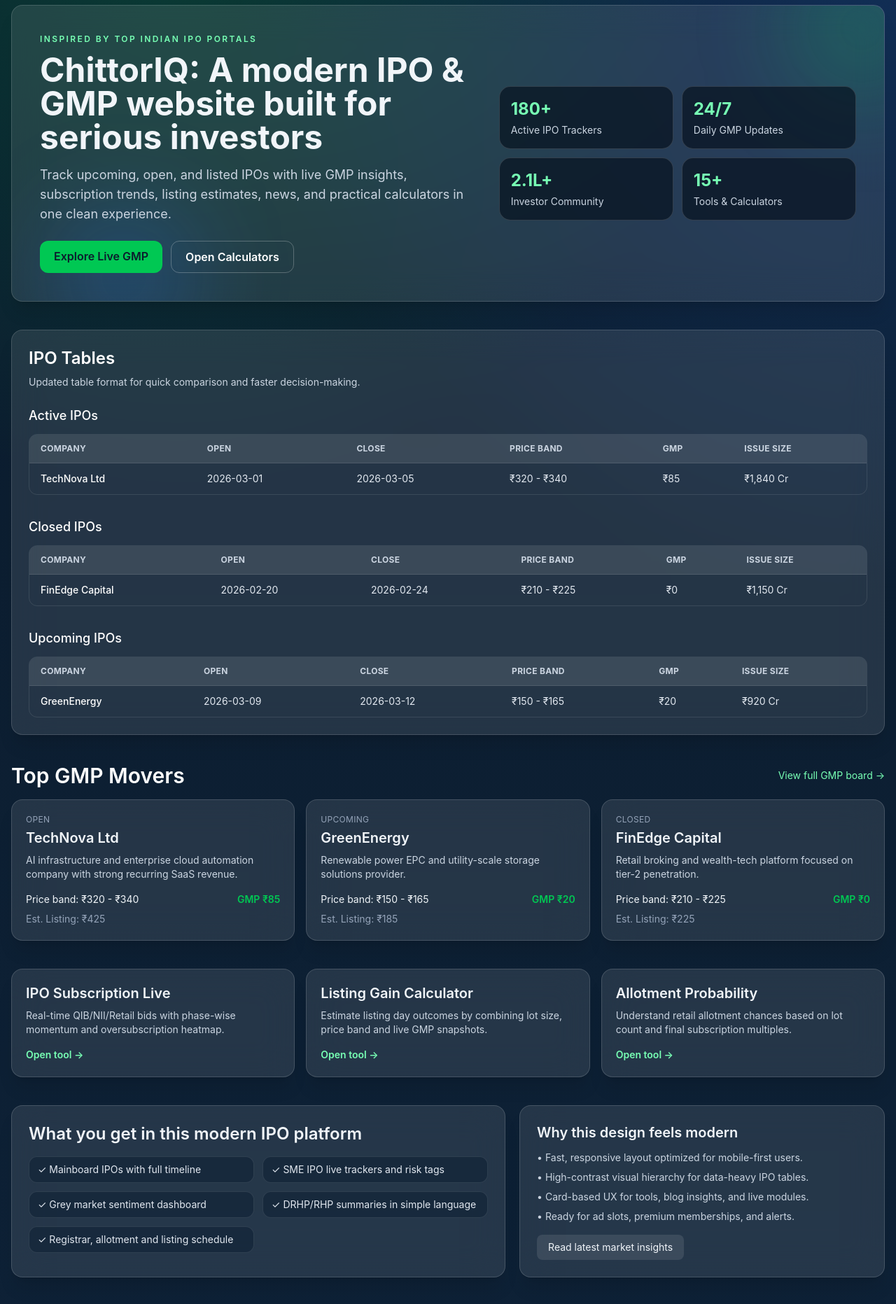
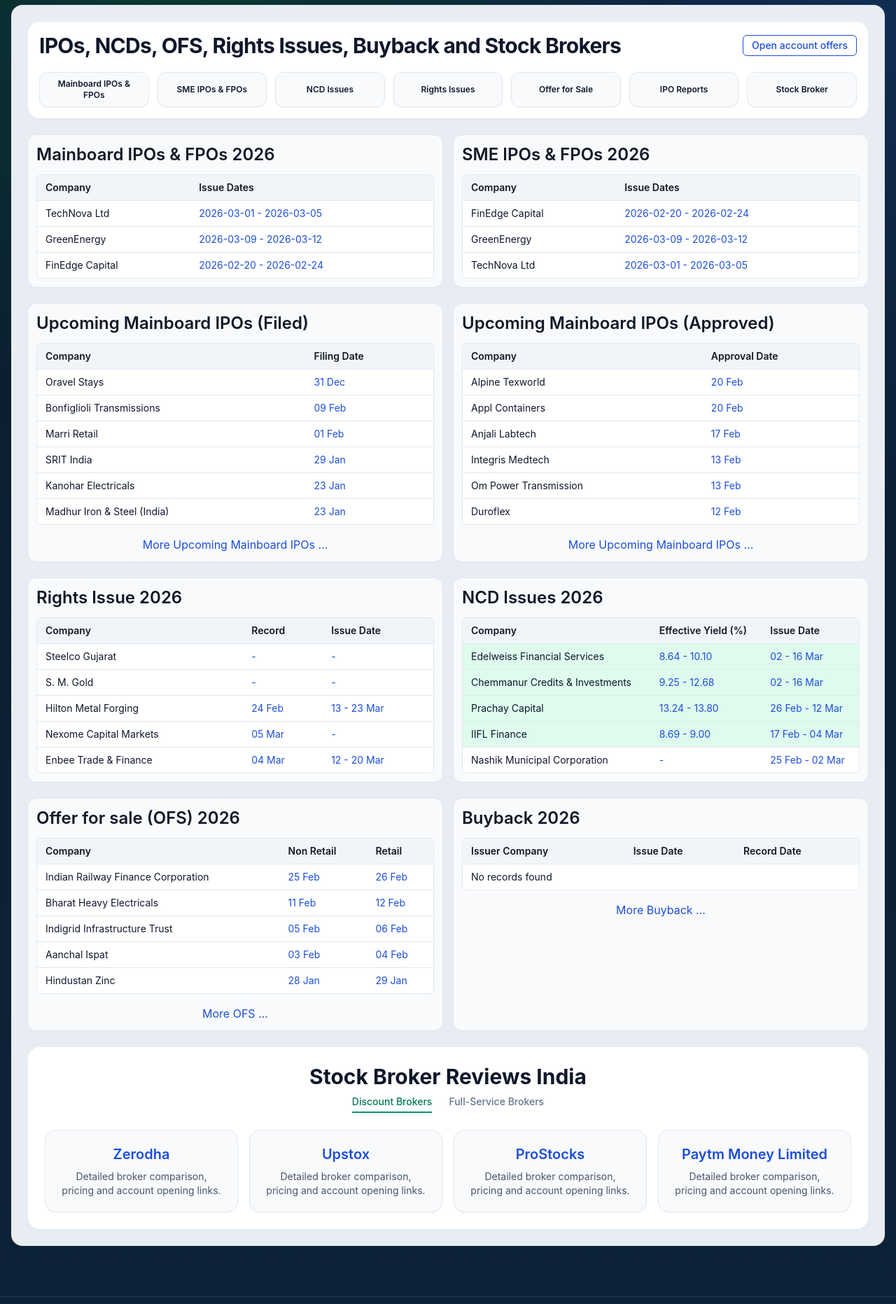
Before and after one commit to hack-lussac/monujangra, a Next.js app: page / in a window 1280 px wide. Shown: the part 80-1943 px from the top of the page at 70% size. Built offline with nearby package versions, Linux system fonts and the light colour scheme.

Commit message:
Redesign homepage dashboard to match reference layout

```diff
--- a/app/page.tsx
+++ b/app/page.tsx
@@ -1,200 +1,170 @@
 import Link from 'next/link';
 import { ipos } from './lib/data';
 
-const sections = [
-  { key: 'Open', title: 'Active IPOs', empty: 'No active IPOs right now.' },
-  { key: 'Closed', title: 'Closed IPOs', empty: 'No closed IPOs available.' },
-  { key: 'Upcoming', title: 'Upcoming IPOs', empty: 'No upcoming IPOs announced yet.' }
-] as const;
-
-const stats = [
-  { label: 'Active IPO Trackers', value: '180+' },
-  { label: 'Daily GMP Updates', value: '24/7' },
-  { label: 'Investor Community', value: '2.1L+' },
-  { label: 'Tools & Calculators', value: '15+' }
+const quickTabs = [
+  'Mainboard IPOs & FPOs',
+  'SME IPOs & FPOs',
+  'NCD Issues',
+  'Rights Issues',
+  'Offer for Sale',
+  'IPO Reports',
+  'Stock Broker'
 ];
 
-const quickTools = [
-  {
-    title: 'IPO Subscription Live',
-    description: 'Real-time QIB/NII/Retail bids with phase-wise momentum and oversubscription heatmap.',
-    href: '/gmp'
-  },
-  {
-    title: 'Listing Gain Calculator',
-    description: 'Estimate listing day outcomes by combining lot size, price band and live GMP snapshots.',
-    href: '/tools'
-  },
-  {
-    title: 'Allotment Probability',
-    description: 'Understand retail allotment chances based on lot count and final subscription multiples.',
-    href: '/tools'
-  }
+const upcomingFiled = [
+  ['Oravel Stays', '31 Dec'],
+  ['Bonfiglioli Transmissions', '09 Feb'],
+  ['Marri Retail', '01 Feb'],
+  ['SRIT India', '29 Jan'],
+  ['Kanohar Electricals', '23 Jan'],
+  ['Madhur Iron & Steel (India)', '23 Jan']
 ];
 
-const coverage = [
-  'Mainboard IPOs with full timeline',
-  'SME IPO live trackers and risk tags',
-  'Grey market sentiment dashboard',
-  'DRHP/RHP summaries in simple language',
-  'Registrar, allotment and listing schedule'
+const upcomingApproved = [
+  ['Alpine Texworld', '20 Feb'],
+  ['Appl Containers', '20 Feb'],
+  ['Anjali Labtech', '17 Feb'],
+  ['Integris Medtech', '13 Feb'],
+  ['Om Power Transmission', '13 Feb'],
+  ['Duroflex', '12 Feb']
+];
+
+const rightsIssues = [
+  ['Steelco Gujarat', '-', '-'],
+  ['S. M. Gold', '-', '-'],
+  ['Hilton Metal Forging', '24 Feb', '13 - 23 Mar'],
+  ['Nexome Capital Markets', '05 Mar', '-'],
+  ['Enbee Trade & Finance', '04 Mar', '12 - 20 Mar']
+];
+
+const ncdIssues = [
+  ['Edelweiss Financial Services', '8.64 - 10.10', '02 - 16 Mar'],
+  ['Chemmanur Credits & Investments', '9.25 - 12.68', '02 - 16 Mar'],
+  ['Prachay Capital', '13.24 - 13.80', '26 Feb - 12 Mar'],
+  ['IIFL Finance', '8.69 - 9.00', '17 Feb - 04 Mar'],
+  ['Nashik Municipal Corporation', '-', '25 Feb - 02 Mar']
+];
+
+const ofsRows = [
+  ['Indian Railway Finance Corporation', '25 Feb', '26 Feb'],
+  ['Bharat Heavy Electricals', '11 Feb', '12 Feb'],
+  ['Indigrid Infrastructure Trust', '05 Feb', '06 Feb'],
+  ['Aanchal Ispat', '03 Feb', '04 Feb'],
+  ['Hindustan Zinc', '28 Jan', '29 Jan']
+];
+
+const brokerCards = [
+  'Zerodha',
+  'Upstox',
+  'ProStocks',
+  'Paytm Money Limited'
 ];
 
 export default function HomePage() {
-  const topGainers = [...ipos].sort((a, b) => b.gmp - a.gmp).slice(0, 3);
+  const mainboard = ipos.slice(0, 8);
+  const sme = [...ipos].reverse().slice(0, 8);
 
   return (
-    <div className="space-y-8 md:space-y-10">
-      <section className="glass-card relative overflow-hidden p-6 md:p-10">
-        <div className="absolute -right-20 -top-20 h-56 w-56 rounded-full bg-[#00C853]/20 blur-3xl" />
-        <div className="absolute -bottom-20 left-12 h-56 w-56 rounded-full bg-[#2979FF]/20 blur-3xl" />
-        <div className="relative z-10 grid gap-8 lg:grid-cols-[1.1fr_0.9fr] lg:items-center">
-          <div>
-            <p className="text-xs font-semibold uppercase tracking-[0.2em] text-[#77ffb4]">Inspired by top Indian IPO portals</p>
-            <h1 className="mt-3 text-4xl font-bold leading-tight md:text-5xl">ChittorIQ: A modern IPO & GMP website built for serious investors</h1>
-            <p className="mt-4 max-w-2xl text-slate-300 md:text-lg">
-              Track upcoming, open, and listed IPOs with live GMP insights, subscription trends, listing estimates,
-              news, and practical calculators in one clean experience.
-            </p>
-            <div className="mt-6 flex flex-wrap gap-3">
-              <Link href="/gmp" className="rounded-xl bg-[#00C853] px-5 py-2.5 font-semibold text-[#0B1C2D] transition hover:brightness-110">
-                Explore Live GMP
-              </Link>
-              <Link href="/tools" className="rounded-xl border border-white/25 px-5 py-2.5 font-semibold text-white transition hover:bg-white/10">
-                Open Calculators
-              </Link>
-            </div>
-          </div>
+    <div className="space-y-6 rounded-2xl bg-[#e8edf3] p-3 text-[#1f2937] md:p-6">
+      <section className="rounded-2xl bg-white p-4 shadow-sm">
+        <div className="flex flex-wrap items-center justify-between gap-4">
+          <h1 className="text-2xl font-bold tracking-tight text-[#0f172a] md:text-3xl">IPOs, NCDs, OFS, Rights Issues, Buyback and Stock Brokers</h1>
+          <Link href="/gmp" className="rounded-md border border-[#1d4ed8] px-3 py-1 text-sm font-medium text-[#1d4ed8] hover:bg-blue-50">
+            Open account offers
+          </Link>
+        </div>
 
-          <div className="grid gap-3 sm:grid-cols-2">
-            {stats.map((item) => (
-              <article key={item.label} className="rounded-2xl border border-white/15 bg-[#081320]/70 p-4">
-                <p className="text-2xl font-bold text-[#77ffb4]">{item.value}</p>
-                <p className="mt-1 text-sm text-slate-300">{item.label}</p>
-              </article>
-            ))}
-          </div>
-        </div>
-      </section>
-
-      <section className="glass-card p-4 md:p-6">
-        <h2 className="text-2xl font-semibold text-white">IPO Tables</h2>
-        <p className="mt-2 text-sm text-slate-300">Updated table format for quick comparison and faster decision-making.</p>
-
-        <div className="mt-6 space-y-8">
-          {sections.map((section) => {
-            const filtered = ipos.filter((ipo) => ipo.status === section.key);
-
-            return (
-              <div key={section.key}>
-                <h3 className="text-lg font-medium text-white">{section.title}</h3>
-                <div className="mt-3 overflow-x-auto rounded-xl border border-white/10">
-                  <table className="min-w-full text-left text-sm text-slate-200">
-                    <thead className="bg-white/10 text-xs uppercase tracking-wide text-slate-300">
-                      <tr>
-                        <th className="px-4 py-3">Company</th>
-                        <th className="px-4 py-3">Open</th>
-                        <th className="px-4 py-3">Close</th>
-                        <th className="px-4 py-3">Price Band</th>
-                        <th className="px-4 py-3">GMP</th>
-                        <th className="px-4 py-3">Issue Size</th>
-                      </tr>
-                    </thead>
-                    <tbody>
-                      {filtered.length > 0 ? (
-                        filtered.map((ipo) => (
-                          <tr key={ipo.id} className="border-t border-white/10 hover:bg-white/5">
-                            <td className="px-4 py-3 font-medium text-white">{ipo.companyName}</td>
-                            <td className="px-4 py-3">{ipo.openDate}</td>
-                            <td className="px-4 py-3">{ipo.closeDate}</td>
-                            <td className="px-4 py-3">₹{ipo.priceBandMin} - ₹{ipo.priceBandMax}</td>
-                            <td className="px-4 py-3">₹{ipo.gmp}</td>
-                            <td className="px-4 py-3">{ipo.issueSize}</td>
-                          </tr>
-                        ))
-                      ) : (
-                        <tr>
-                          <td className="px-4 py-4 text-slate-300" colSpan={6}>
-                            {section.empty}
-                          </td>
-                        </tr>
-                      )}
-                    </tbody>
-                  </table>
-                </div>
-              </div>
-            );
-          })}
-        </div>
-      </section>
-
-      <section>
-        <div className="mb-4 flex items-center justify-between">
-          <h2 className="section-title text-2xl">Top GMP Movers</h2>
-          <Link href="/gmp" className="text-sm text-[#77ffb4] hover:text-[#00C853]">View full GMP board →</Link>
-        </div>
-        <div className="grid gap-4 md:grid-cols-3">
-          {topGainers.map((ipo) => (
-            <article key={ipo.id} className="glass-card card-tilt p-5">
-              <p className="text-xs uppercase tracking-wide text-slate-400">{ipo.status}</p>
-              <h3 className="mt-1 text-xl font-semibold">{ipo.companyName}</h3>
-              <p className="mt-2 text-sm text-slate-300">{ipo.overview}</p>
-              <div className="mt-4 flex items-center justify-between text-sm">
-                <span>Price band: ₹{ipo.priceBandMin} - ₹{ipo.priceBandMax}</span>
-                <span className="font-semibold text-[#00C853]">GMP ₹{ipo.gmp}</span>
-              </div>
-              <p className="mt-2 text-sm text-slate-400">Est. Listing: ₹{ipo.priceBandMax + ipo.gmp}</p>
-            </article>
+        <div className="mt-5 grid gap-3 sm:grid-cols-2 lg:grid-cols-4 xl:grid-cols-7">
+          {quickTabs.map((tab) => (
+            <button
+              key={tab}
+              type="button"
+              className="rounded-xl border border-slate-200 bg-slate-50 px-3 py-2 text-xs font-semibold text-[#0f172a] shadow-sm"
+            >
+              {tab}
+            </button>
           ))}
         </div>
       </section>
 
-      <section className="grid gap-4 lg:grid-cols-3">
-        {quickTools.map((tool) => (
-          <article key={tool.title} className="glass-card p-5">
-            <h3 className="text-xl font-semibold">{tool.title}</h3>
-            <p className="mt-2 text-sm text-slate-300">{tool.description}</p>
-            <Link href={tool.href} className="mt-4 inline-block text-sm font-semibold text-[#77ffb4] hover:text-[#00C853]">
-              Open tool →
-            </Link>
-          </article>
-        ))}
+      <section className="grid gap-4 lg:grid-cols-2">
+        <TableCard title="Mainboard IPOs & FPOs 2026" columns={['Company', 'Issue Dates']} rows={mainboard.map((ipo) => [ipo.companyName, `${ipo.openDate} - ${ipo.closeDate}`])} />
+        <TableCard title="SME IPOs & FPOs 2026" columns={['Company', 'Issue Dates']} rows={sme.map((ipo) => [ipo.companyName, `${ipo.openDate} - ${ipo.closeDate}`])} />
       </section>
 
-      <section className="grid gap-5 lg:grid-cols-[1.15fr_0.85fr]">
-        <div className="glass-card p-6">
-          <h2 className="text-2xl font-semibold">What you get in this modern IPO platform</h2>
-          <div className="mt-4 grid gap-3 sm:grid-cols-2">
-            {coverage.map((item) => (
-              <p key={item} className="rounded-xl border border-white/10 bg-[#0b1d31]/50 px-3 py-2 text-sm text-slate-200">
-                ✓ {item}
-              </p>
-            ))}
-          </div>
-        </div>
-        <div className="glass-card p-6">
-          <h2 className="text-xl font-semibold">Why this design feels modern</h2>
-          <ul className="mt-3 space-y-2 text-sm text-slate-300">
-            <li>• Fast, responsive layout optimized for mobile-first users.</li>
-            <li>• High-contrast visual hierarchy for data-heavy IPO tables.</li>
-            <li>• Card-based UX for tools, blog insights, and live modules.</li>
-            <li>• Ready for ad slots, premium memberships, and alerts.</li>
-          </ul>
-          <Link href="/blog" className="mt-4 inline-block rounded-lg bg-white/10 px-4 py-2 text-sm hover:bg-white/20">Read latest market insights</Link>
-        </div>
+      <section className="grid gap-4 lg:grid-cols-2">
+        <TableCard title="Upcoming Mainboard IPOs (Filed)" columns={['Company', 'Filing Date']} rows={upcomingFiled} footerLink="More Upcoming Mainboard IPOs ..." />
+        <TableCard title="Upcoming Mainboard IPOs (Approved)" columns={['Company', 'Approval Date']} rows={upcomingApproved} footerLink="More Upcoming Mainboard IPOs ..." />
       </section>
 
-      <section className="glass-card p-6 text-center md:p-8">
-        <p className="text-sm uppercase tracking-[0.2em] text-slate-400">Launch-ready website section</p>
-        <h2 className="mt-2 text-3xl font-bold">Want to monetize this like Chittorgarh-style portals?</h2>
-        <p className="mx-auto mt-3 max-w-2xl text-slate-300">
-          This build supports affiliate modules, ad placements, notifications, blog SEO pages, and lead capture flows.
-        </p>
-        <div className="mt-6 flex flex-wrap justify-center gap-3">
-          <Link href="/tools" className="rounded-xl bg-[#00C853] px-5 py-2.5 font-semibold text-[#0B1C2D]">Try investor tools</Link>
-          <Link href="/gmp" className="rounded-xl border border-white/25 px-5 py-2.5 font-semibold">Check GMP updates</Link>
+      <section className="grid gap-4 lg:grid-cols-2">
+        <TableCard title="Rights Issue 2026" columns={['Company', 'Record', 'Issue Date']} rows={rightsIssues} />
+        <TableCard title="NCD Issues 2026" columns={['Company', 'Effective Yield (%)', 'Issue Date']} rows={ncdIssues} highlightRows />
+      </section>
+
+      <section className="grid gap-4 lg:grid-cols-2">
+        <TableCard title="Offer for sale (OFS) 2026" columns={['Company', 'Non Retail', 'Retail']} rows={ofsRows} footerLink="More OFS ..." />
+        <TableCard title="Buyback 2026" columns={['Issuer Company', 'Issue Date', 'Record Date']} rows={[['No records found', '', '']]} footerLink="More Buyback ..." />
+      </section>
+
+      <section className="rounded-2xl bg-white p-6 text-center shadow-sm">
+        <h2 className="text-3xl font-bold text-[#0f172a]">Stock Broker Reviews India</h2>
+        <div className="mt-2 flex justify-center gap-6 text-sm font-medium">
+          <span className="border-b-2 border-emerald-600 pb-1 text-emerald-700">Discount Brokers</span>
+          <span className="pb-1 text-slate-500">Full-Service Brokers</span>
+        </div>
+        <div className="mt-6 grid gap-4 md:grid-cols-2 xl:grid-cols-4">
+          {brokerCards.map((name) => (
+            <article key={name} className="rounded-2xl border border-slate-200 bg-slate-50 p-5 shadow-sm">
+              <p className="text-xl font-semibold text-[#1d4ed8]">{name}</p>
+              <p className="mt-2 text-sm text-slate-600">Detailed broker comparison, pricing and account opening links.</p>
+            </article>
+          ))}
         </div>
       </section>
     </div>
   );
 }
+
+function TableCard({
+  title,
+  columns,
+  rows,
+  footerLink,
+  highlightRows
+}: {
+  title: string;
+  columns: string[];
+  rows: string[][];
+  footerLink?: string;
+  highlightRows?: boolean;
+}) {
+  return (
+    <article className="rounded-xl bg-[#f8fafc] p-3 shadow-sm ring-1 ring-slate-200">
+      <h3 className="text-2xl font-semibold text-[#111827]">{title}</h3>
+      <div className="mt-3 overflow-x-auto rounded-md border border-slate-200 bg-white">
+        <table className="w-full text-left text-sm">
+          <thead className="bg-slate-100 text-[#111827]">
+            <tr>
+              {columns.map((column) => (
+                <th key={column} className="px-3 py-2 font-semibold">{column}</th>
+              ))}
+            </tr>
+          </thead>
+          <tbody>
+            {rows.map((row, rowIndex) => (
+              <tr key={`${row[0]}-${rowIndex}`} className={`border-t border-slate-200 ${highlightRows && rowIndex < 4 ? 'bg-emerald-100/70' : ''}`}>
+                {columns.map((_, colIndex) => (
+                  <td key={`${row[0]}-${colIndex}`} className="px-3 py-2 text-[#1d4ed8] first:text-[#0f172a]">
+                    {row[colIndex]}
+                  </td>
+                ))}
+              </tr>
+            ))}
+          </tbody>
+        </table>
+      </div>
+      {footerLink ? <p className="pt-4 text-center text-[#1d4ed8]">{footerLink}</p> : null}
+    </article>
+  );
+}
```
